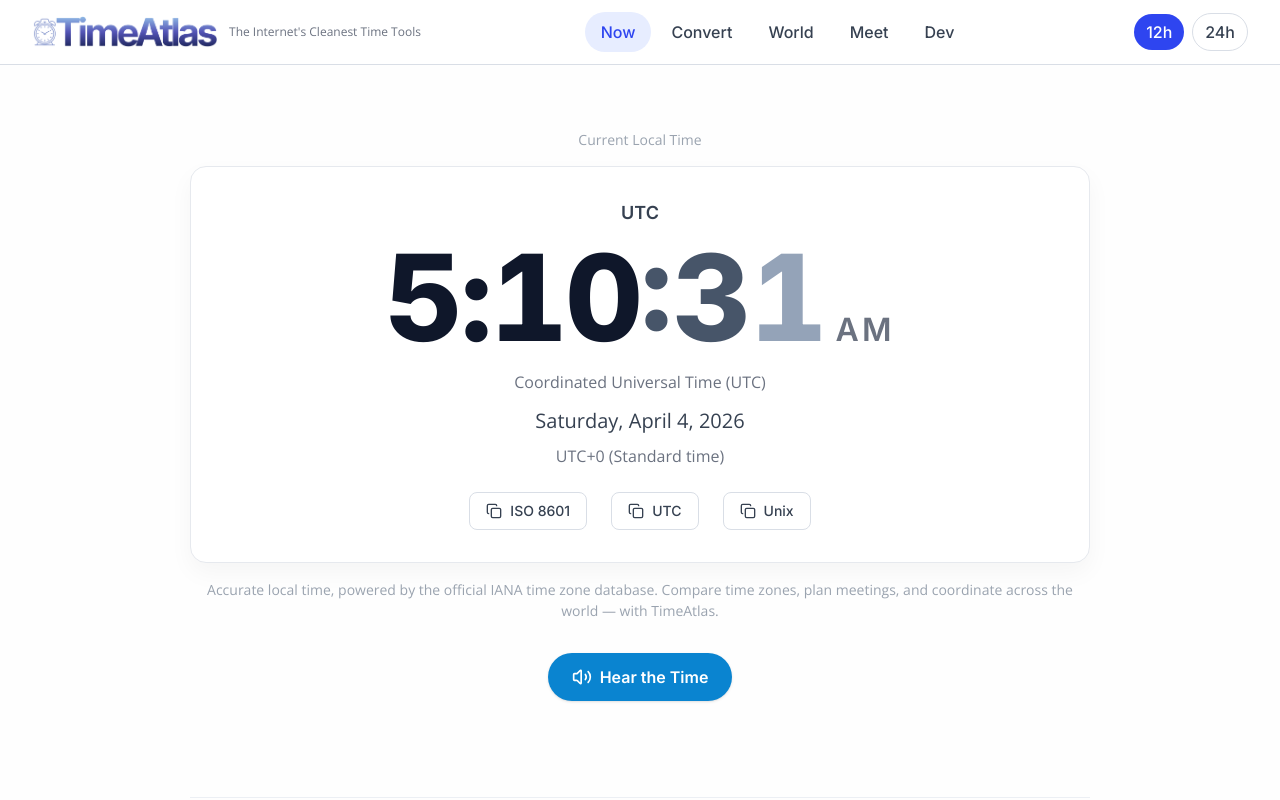
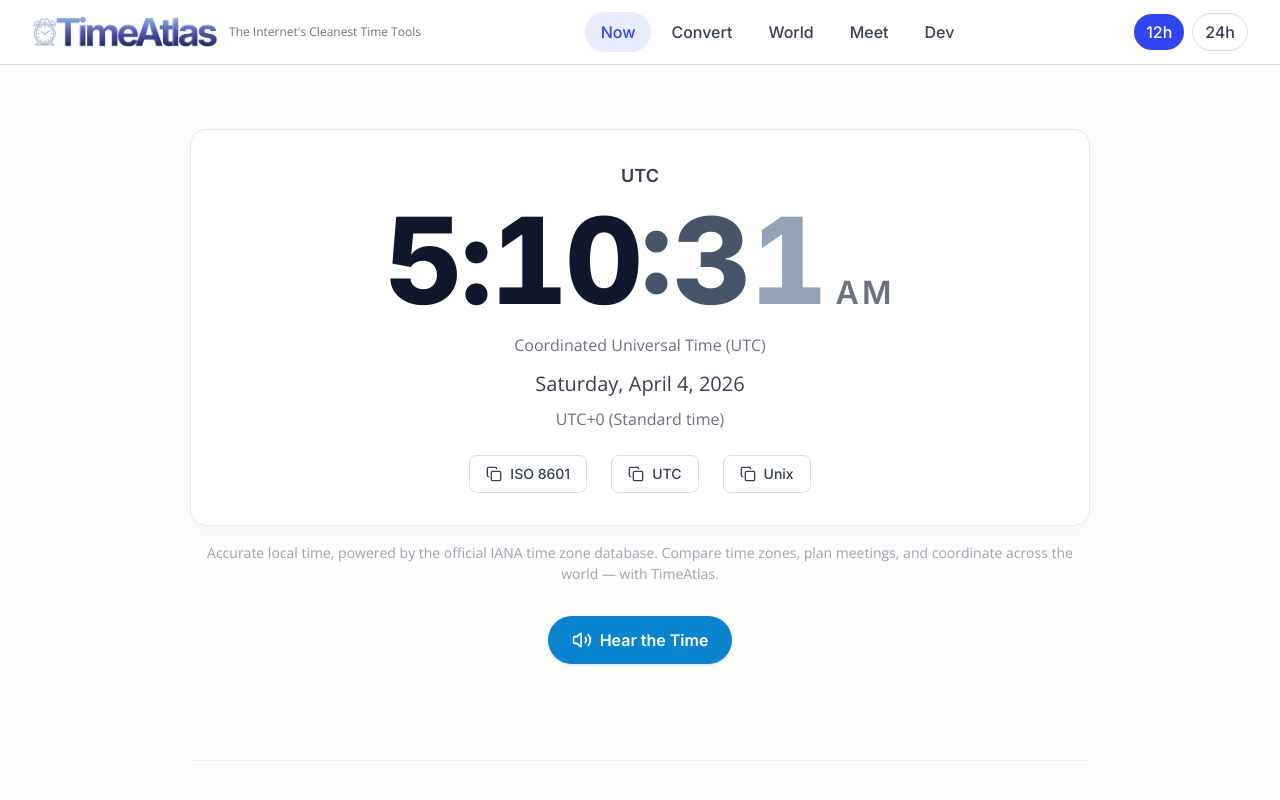
Before and after one commit to janetdeerfield/timeatlas-website, a React (Vite) app: page / in a window 1280 px wide. Shown: the top 800 px of the page. Built offline with nearby package versions, Linux system fonts and the light colour scheme.

Commit message:
Remove Current Local Time

```diff
--- a/src/app/components/ClockHero.tsx
+++ b/src/app/components/ClockHero.tsx
@@ -17,19 +17,6 @@ export function ClockHero({ use24Hour }: ClockHeroProps) {
 
   return (
     <div className="py-12 sm:py-16 px-4" style={{ paddingBottom: 'clamp(3rem, 8vw, 4rem)' }}>
-      <p
-        className="text-center px-4"
-        style={{
-          fontFamily: 'Open Sans, sans-serif',
-          fontSize: '14px',
-          color: '#9AA3AF',
-          maxWidth: '900px',
-          margin: '0 auto 16px',
-        }}
-      >
-        Current Local Time
-      </p>
-
       {/* LiveClock Component */}
       <LiveClock
         city={city}
```
